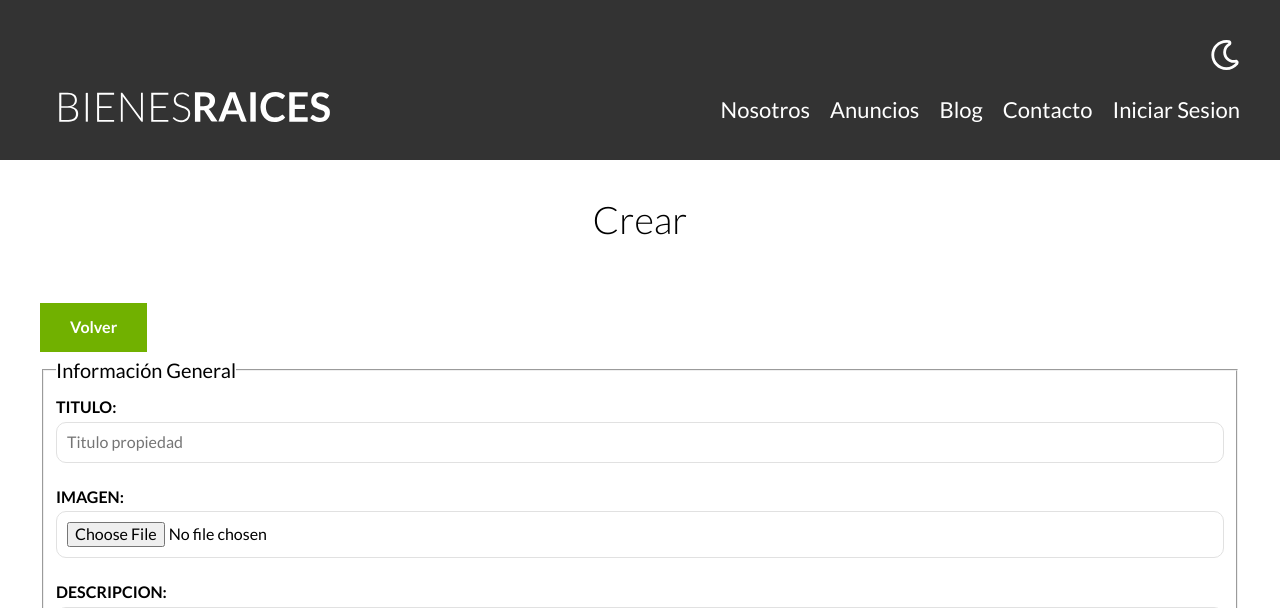
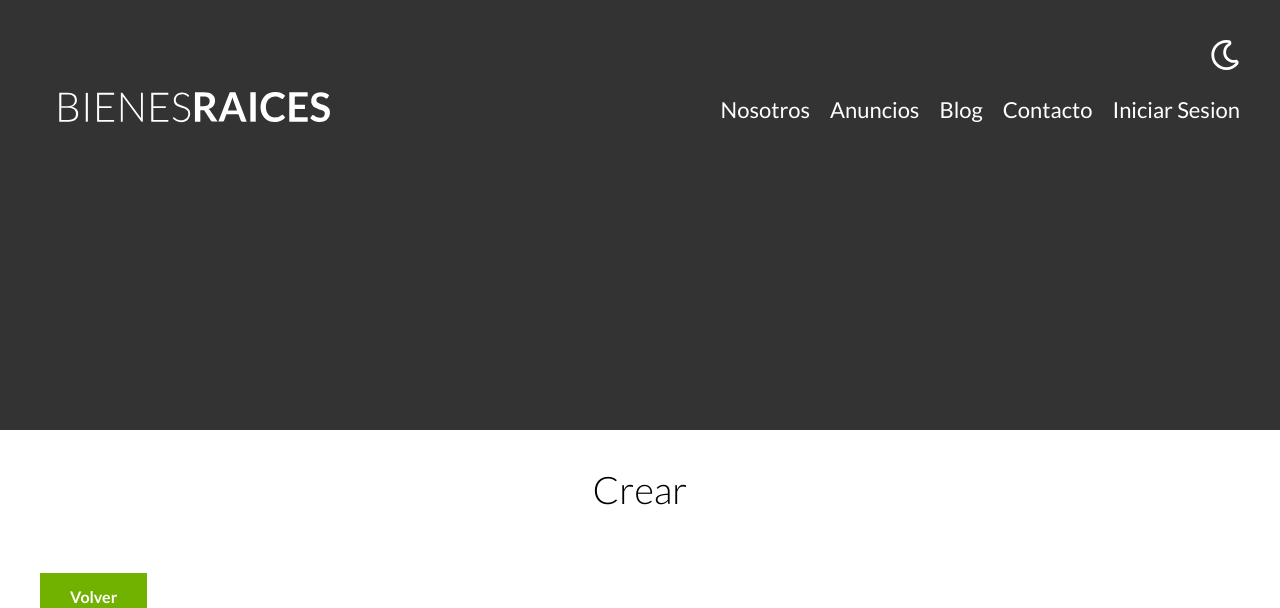
Before and after one commit to WILLIAMS-PROGRAMMER/BienesRaices_Proyecto, a PHP site: template views/blogs/crear.php in a window 1280 px wide. Shown: the top 608 px of the page. Run offline with PHP 8.4, Linux system fonts and the light colour scheme; the template is opened without the code that fills it, so the values that code supplies are empty; style sheets or scripts are compiled from the project's sources.

Commit message:
he modificado este estilo solo para probar actualizaciones en el codigo

```diff
--- a/src/scss/layout/_header.scss
+++ b/src/scss/layout/_header.scss
@@ -13,7 +13,7 @@
 .header
 {
     background-color: $grisOscuro;
-    padding: 1rem 0 3rem 0;
+    padding: 1rem 0 30rem 0;
 
     &.inicio
     {
```
